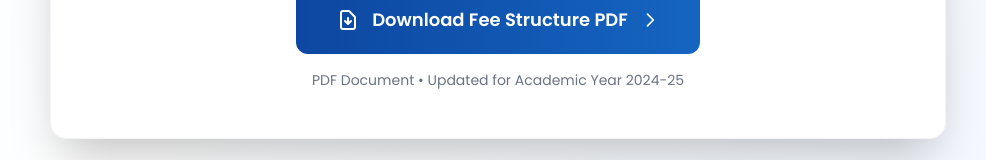
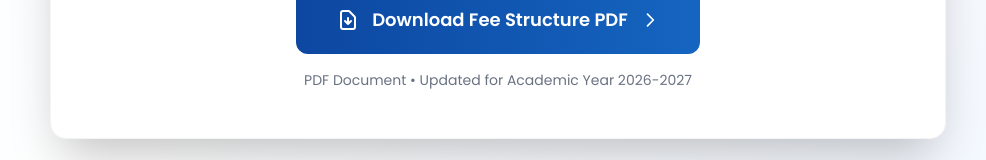
Before and after one commit to astralynetechnologies/sree-budha-school, a Next.js app: page /the-school/feeStructure in a window 1280 px wide. Shown: the part 1302-1462 px from the top of the page, without its empty margins (142-1128 px from the left). Built offline with nearby package versions, Linux system fonts and the light colour scheme.

Commit message:
feat: update fee structure year to reflect current academic year

```diff
--- a/src/pages/the-school/feeStructure.jsx
+++ b/src/pages/the-school/feeStructure.jsx
@@ -1,9 +1,11 @@
 import React, { useEffect, useState, useRef } from 'react';
+
 
 // Scroll-reveal component
 function Reveal({ children, className = "", delay = 0, threshold = 0.15, from = "up" }) {
   const [isVisible, setIsVisible] = useState(false);
   const ref = useRef(null);
+
 
   useEffect(() => {
     if (!ref.current) return;
@@ -49,6 +51,8 @@ function Reveal({ children, className = "", delay = 0, threshold = 0.15, from =
 }
 
 const FeeStructure = () => {
+  const currentDate = new Date();
+  const currentYear = currentDate.getFullYear();
   const infoCards = [
     {
       icon: "📅",
@@ -87,7 +91,7 @@ const FeeStructure = () => {
 
           <Reveal delay={100}>
             <h1 className="text-4xl lg:text-5xl font-bold text-gray-900 mb-6 leading-tight">
-              Fee <span className="bg-gradient-to-r from-[#0D47A1] to-[#1565C0] bg-clip-text text-transparent">Structure</span> 2024-25
+              Fee <span className="bg-gradient-to-r from-[#0D47A1] to-[#1565C0] bg-clip-text text-transparent">Structure</span> {currentYear}-{currentYear + 1}
             </h1>
           </Reveal>
 
@@ -179,7 +183,7 @@ const FeeStructure = () => {
                 </a>
 
                 <p className="text-gray-500 text-sm mt-4">
-                  PDF Document • Updated for Academic Year 2024-25
+                  PDF Document • Updated for Academic Year {currentYear}-{currentYear + 1}
                 </p>
               </div>
             </div>
```
